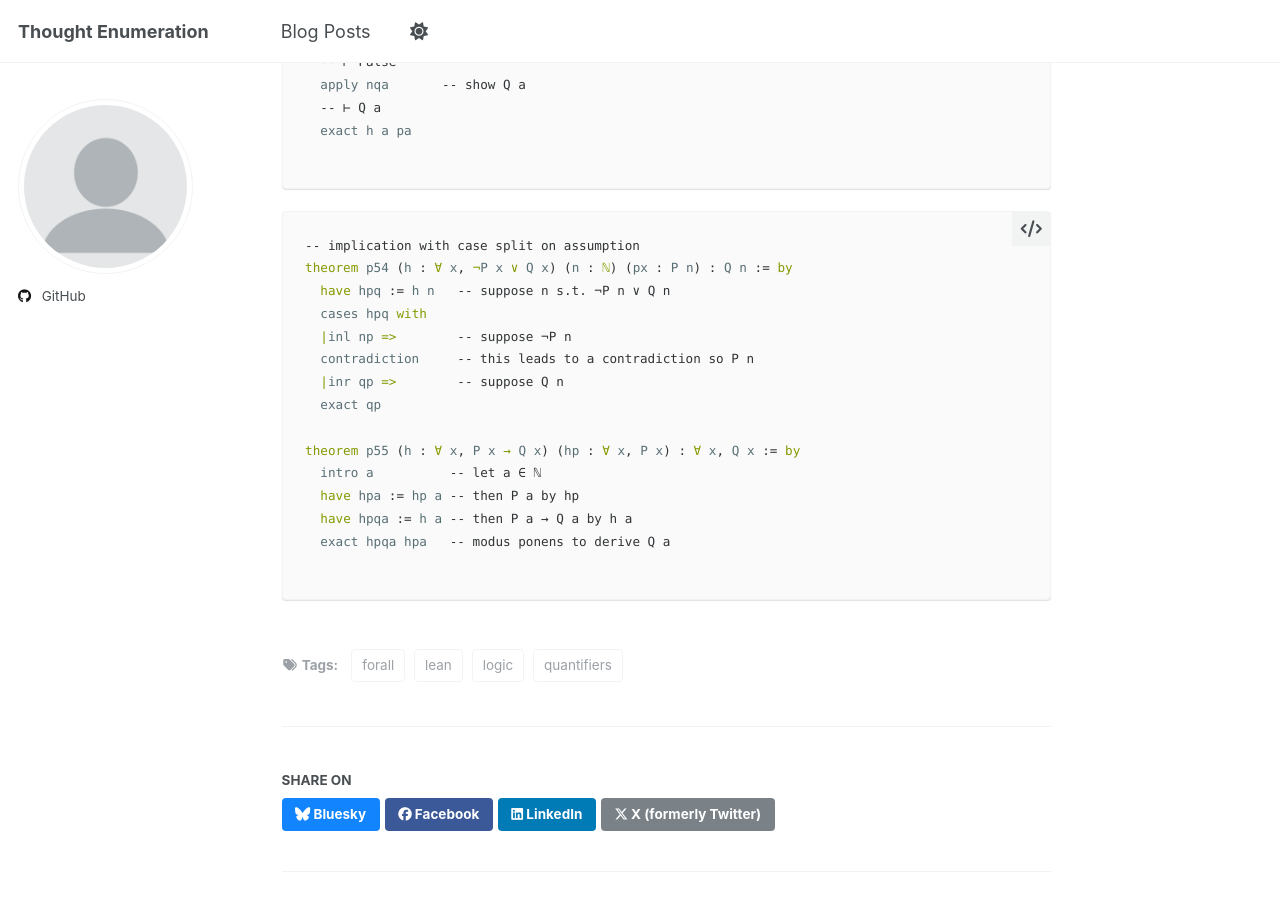
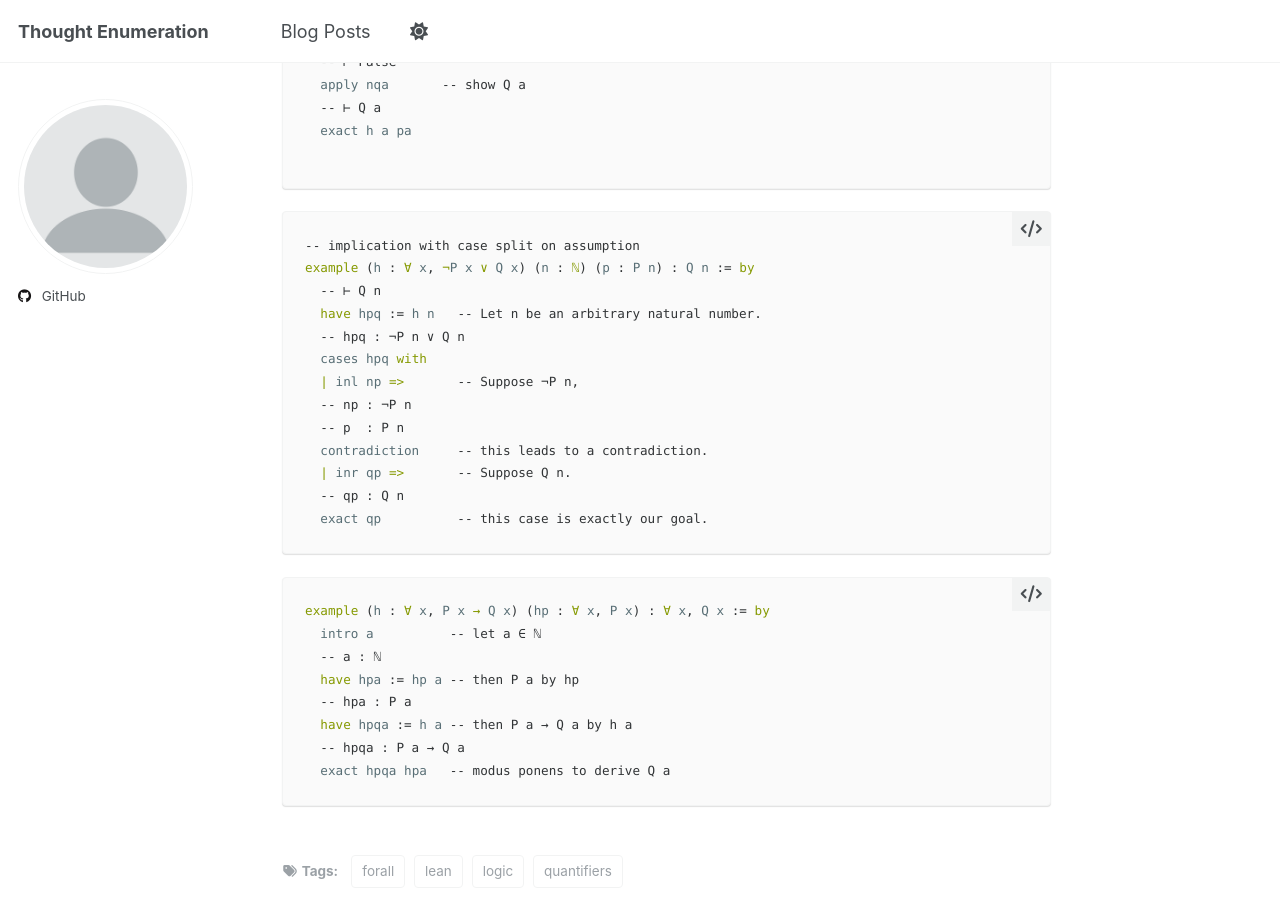
Before and after one commit to sandan/sandan.github.io, a Jekyll site: the page built from _posts/2025-10-15-blog-7.md, in a window 1280 px wide and 900 px high, scrolled down 5209 px. Built offline with Jekyll 4.4.1, drawn with Linux system fonts in a browser that asks for light colours; a script that is not in the unit is left out.

Commit message:
finish the examples

````diff
--- a/_posts/2025-10-15-blog-7.md
+++ b/_posts/2025-10-15-blog-7.md
@@ -180,18 +180,27 @@ example (h : ∀ x, P x → Q x) : ∀ x, ¬Q x → ¬P x := by
 
 ```lean
 -- implication with case split on assumption
-theorem p54 (h : ∀ x, ¬P x ∨ Q x) (n : ℕ) (px : P n) : Q n := by
-  have hpq := h n   -- suppose n s.t. ¬P n ∨ Q n
+example (h : ∀ x, ¬P x ∨ Q x) (n : ℕ) (p : P n) : Q n := by
+  -- ⊢ Q n
+  have hpq := h n   -- Let n be an arbitrary natural number.
+  -- hpq : ¬P n ∨ Q n
   cases hpq with
-  |inl np =>        -- suppose ¬P n
-  contradiction     -- this leads to a contradiction so P n
-  |inr qp =>        -- suppose Q n
-  exact qp
+  | inl np =>       -- Suppose ¬P n,
+  -- np : ¬P n
+  -- p  : P n
+  contradiction     -- this leads to a contradiction.
+  | inr qp =>       -- Suppose Q n.
+  -- qp : Q n
+  exact qp          -- this case is exactly our goal.
+```
 
-theorem p55 (h : ∀ x, P x → Q x) (hp : ∀ x, P x) : ∀ x, Q x := by
+```lean
+example (h : ∀ x, P x → Q x) (hp : ∀ x, P x) : ∀ x, Q x := by
   intro a          -- let a ∈ ℕ
+  -- a : ℕ
   have hpa := hp a -- then P a by hp
+  -- hpa : P a
   have hpqa := h a -- then P a → Q a by h a
+  -- hpqa : P a → Q a
   exact hpqa hpa   -- modus ponens to derive Q a
-
 ```
````
